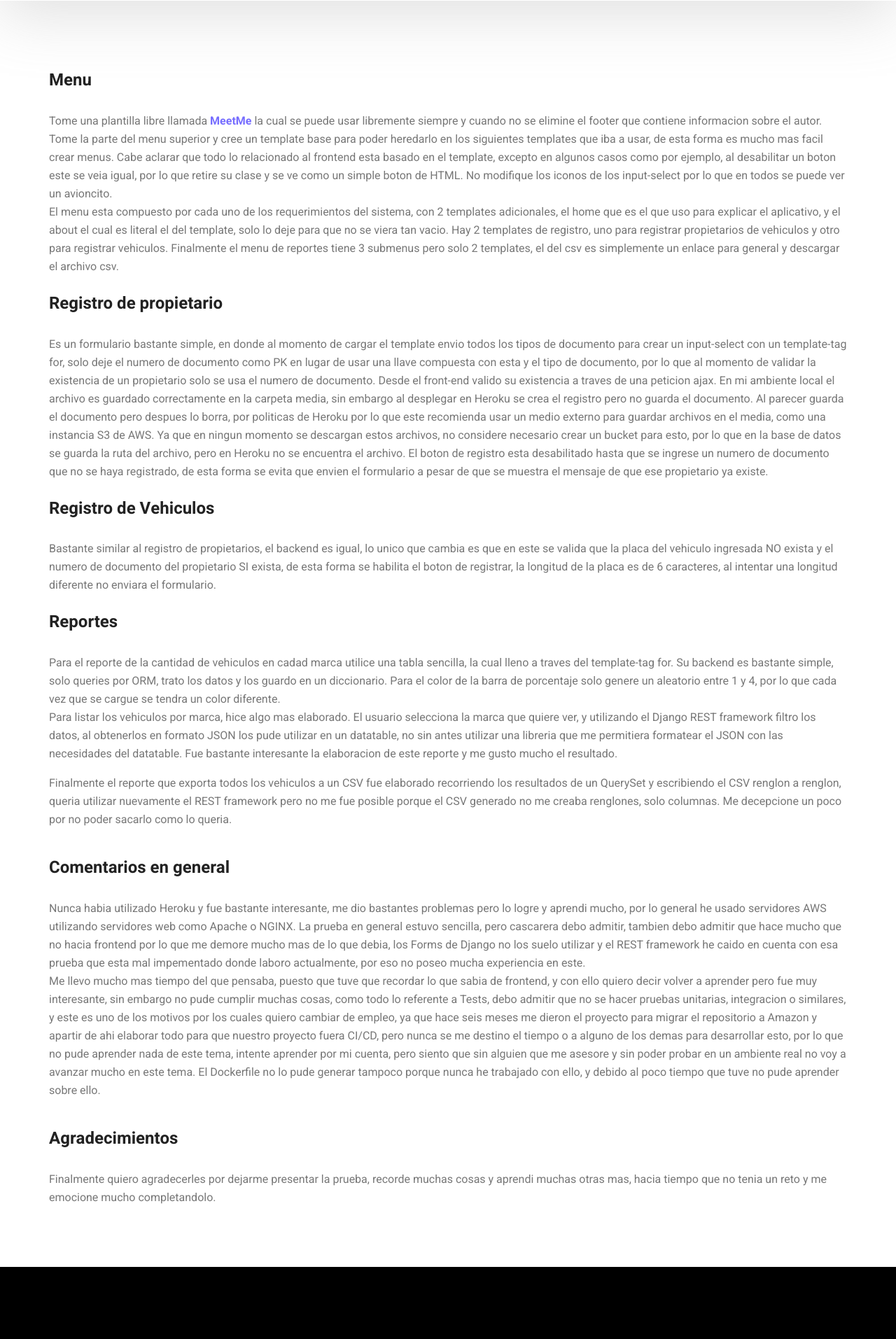
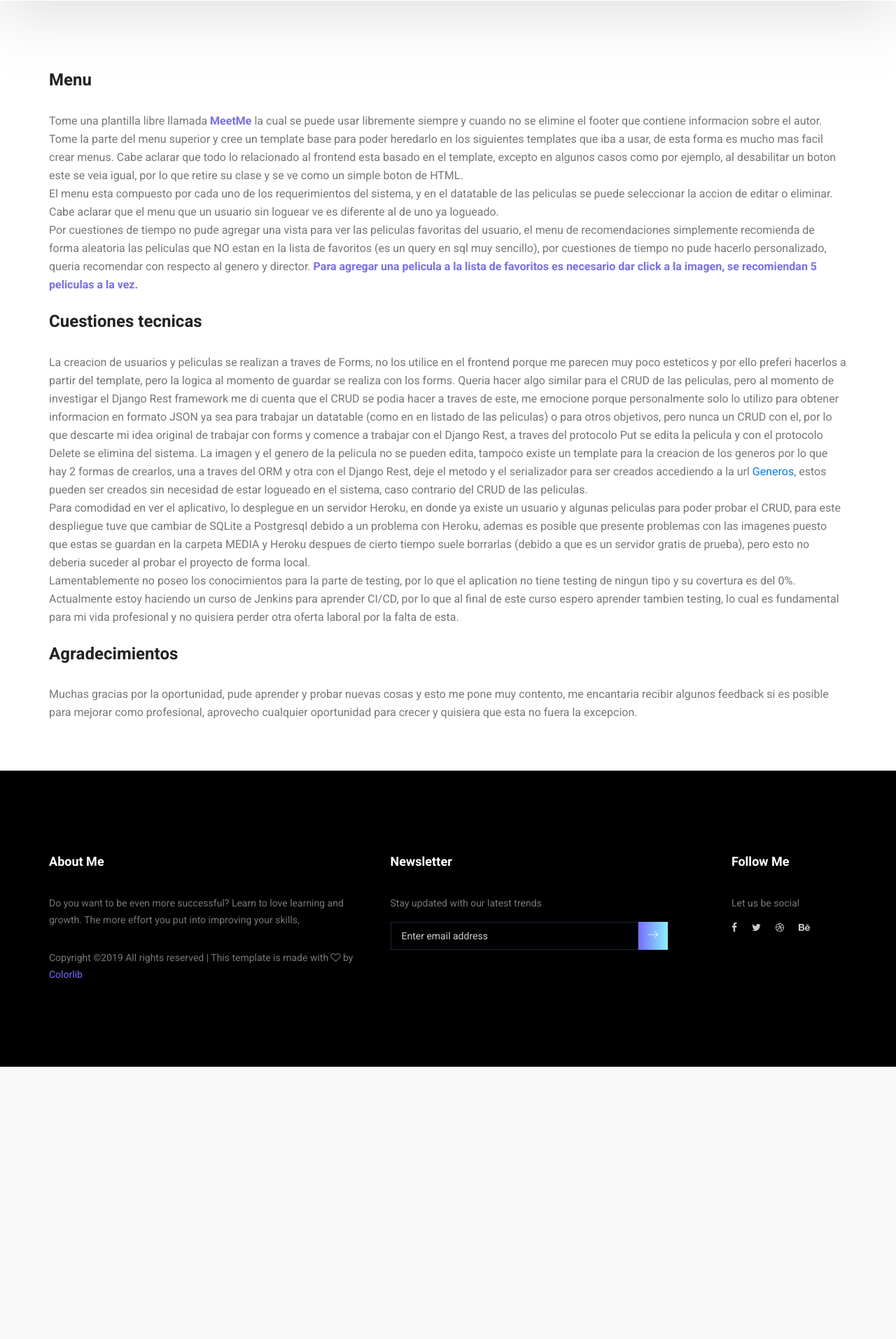
Before and after one commit to fava9410/omnibnk_test, a Django app: page / in a window 1280 px wide. Shown: the part 479-2392 px from the top of the page at 70% size. After the commit the page ends 2003 px from the top, so only its background shows below. Run offline with Django 3.2, Linux system fonts and the light colour scheme; some libraries are stand-ins or nearby versions.

Commit message:
'explicacion' changed and minor failure in recommendations

```diff
--- a/templates/index.html
+++ b/templates/index.html
@@ -19,47 +19,33 @@
 			<div class="container">
 				<h3 class="text-heading title_color">Menu</h3>
 				<p class="sample-text">
-					Tome una plantilla libre llamada <b>MeetMe</b> la cual se puede usar libremente siempre y cuando no se elimine el footer que contiene informacion sobre el autor. Tome la parte del menu superior y cree un template base para poder heredarlo en los siguientes templates que iba a usar, de esta forma es mucho  mas facil crear menus. Cabe aclarar que todo lo relacionado al frontend esta basado en el template, excepto en algunos casos como por ejemplo, al desabilitar un boton este se veia igual, por lo que retire su clase y se ve como un simple boton de HTML. No modifique los iconos de los input-select por lo que en todos se puede ver un avioncito.
+					Tome una plantilla libre llamada <b>MeetMe</b> la cual se puede usar libremente siempre y cuando no se elimine el footer que contiene informacion sobre el autor. Tome la parte del menu superior y cree un template base para poder heredarlo en los siguientes templates que iba a usar, de esta forma es mucho  mas facil crear menus. Cabe aclarar que todo lo relacionado al frontend esta basado en el template, excepto en algunos casos como por ejemplo, al desabilitar un boton este se veia igual, por lo que retire su clase y se ve como un simple boton de HTML.
 				</p>
 				<p class="sample-text">
-					El menu esta compuesto por cada uno de los requerimientos del sistema, con 2 templates adicionales, el home que es el que uso para explicar el aplicativo, y el about el cual es literal el del template, solo lo deje para que no se viera tan vacio. Hay 2 templates de registro, uno para registrar propietarios de vehiculos y otro para registrar vehiculos. Finalmente el menu de reportes tiene 3 submenus pero solo 2 templates, el del csv es simplemente un enlace para general y descargar el archivo csv.
+					El menu esta compuesto por cada uno de los requerimientos del sistema, y en el datatable de las peliculas se puede seleccionar la accion de editar o eliminar. Cabe aclarar que el menu que un usuario sin loguear ve es diferente al de uno ya logueado.
+				</p>
+				<p class="sample-text">
+					Por cuestiones de tiempo no pude agregar una vista para ver las peliculas favoritas del usuario, el menu de recomendaciones simplemente recomienda de forma aleatoria las peliculas que NO estan en la lista de favoritos (es un query en sql muy sencillo), por cuestiones de tiempo no pude hacerlo personalizado, queria recomendar con respecto al genero y director.
+					<b>Para agregar una pelicula a la lista de favoritos es necesario dar click a la imagen, se recomiendan 5 peliculas a la vez.</b>
 				</p>
 				<br>
-				<h3 class="text-heading title_color">Registro de propietario</h3>
+				<h3 class="text-heading title_color">Cuestiones tecnicas</h3>
 				<p class="sample-text">
-					Es un formulario bastante simple, en donde al momento de cargar el template envio todos los tipos de documento para crear un input-select con un template-tag for, solo deje el numero de documento como PK en lugar de usar una llave compuesta con esta y el tipo de documento, por lo que al momento de validar la existencia de un propietario solo se usa el numero de documento. Desde el front-end valido su existencia a traves de una peticion ajax. En mi ambiente local el archivo es guardado correctamente en la carpeta media, sin embargo al desplegar en Heroku se crea el registro pero no guarda el documento.
-					Al parecer guarda el documento pero despues lo borra, por politicas de Heroku por lo que este recomienda usar un medio externo para guardar archivos en el media, como una instancia S3 de AWS. Ya que en ningun momento se descargan estos archivos, no considere necesario crear un bucket para esto, por lo que en la base de datos se guarda la ruta del archivo, pero en Heroku no se encuentra el archivo.
-					El boton de registro esta desabilitado hasta que se ingrese un numero de documento que no se haya registrado, de esta forma se evita que envien el formulario a pesar de que se muestra el mensaje de que ese propietario ya existe.
+					La creacion de usuarios y peliculas se realizan a traves de Forms, no los utilice en el frontend porque me parecen muy poco esteticos y por ello preferi hacerlos a partir del template, pero la logica al momento de guardar se realiza con los forms. Queria hacer algo similar para el CRUD de las peliculas, pero al momento de investigar el Django Rest framework me di cuenta que el CRUD se podia hacer a traves de este, me emocione porque personalmente solo lo utilizo para obtener
+					informacion en formato JSON ya sea para trabajar un datatable (como en en listado de las peliculas) o para otros objetivos, pero nunca un CRUD con el, por lo que descarte mi idea original de trabajar con forms y comence a trabajar con el Django Rest, a traves del protocolo Put se edita la pelicula y con el protocolo Delete se elimina del sistema. La imagen y el genero de la pelicula no se pueden edita, tampoco existe un template para la creacion de los generos por lo que hay
+					2 formas de crearlos, una a traves del ORM y otra con el Django Rest, deje el metodo y el serializador para ser creados accediendo a la url <a href="/movies/manage_genres">Generos</a>, estos pueden ser creados sin necesidad de estar logueado en el sistema, caso contrario del CRUD de las peliculas.
 				</p>
-				<br>
-				<h3 class="text-heading title_color">Registro de Vehiculos</h3>
 				<p class="sample-text">
-					Bastante similar al registro de propietarios, el backend es igual, lo unico que cambia es que en este se valida que la placa del vehiculo ingresada NO exista y el numero de documento del propietario SI exista, de esta forma se habilita el boton de registrar, la longitud de la placa es de 6 caracteres, al intentar una longitud diferente no enviara el formulario.
+					Para comodidad en ver el aplicativo, lo desplegue en un servidor Heroku, en donde ya existe un usuario y algunas peliculas para poder probar el CRUD, para este despliegue tuve que cambiar de SQLite a Postgresql debido a un problema con Heroku, ademas es posible que presente problemas con las imagenes puesto que estas se guardan en la carpeta MEDIA y Heroku despues de cierto tiempo suele borrarlas (debido a que es un servidor gratis de prueba), pero esto no deberia suceder al
+					probar el proyecto de forma local.
 				</p>
-				<br>
-				<h3 class="text-heading title_color">Reportes</h3>
 				<p class="sample-text">
-					Para el reporte de la cantidad de vehiculos en cadad marca utilice una tabla sencilla, la cual lleno a traves del template-tag for. Su backend es bastante simple, solo queries por ORM, trato los datos y los guardo en un diccionario. Para el color de la barra de porcentaje solo genere un aleatorio entre 1 y 4, por lo que cada vez que se cargue se tendra un color diferente.
-				</p>
-				<p>
-					Para listar los vehiculos por marca, hice algo mas elaborado. El usuario selecciona la marca que quiere ver, y utilizando el Django REST framework filtro los datos, al obtenerlos en formato JSON los pude utilizar en un datatable, no sin antes utilizar una libreria que me permitiera formatear el JSON con las necesidades del datatable. Fue bastante interesante la elaboracion de este reporte y me gusto mucho el resultado.
-				</p>
-				<p>
-					Finalmente el reporte que exporta todos los vehiculos a un CSV fue elaborado recorriendo los resultados de un QuerySet y escribiendo el CSV renglon a renglon, queria utilizar nuevamente el REST framework pero no me fue posible porque el CSV generado no me creaba renglones, solo columnas. Me decepcione un poco por no poder sacarlo como lo queria.
-				</p>
-				<br>
-				<h3 class="text-heading title_color">Comentarios en general</h3>
-				<p class="sample-text">
-					Nunca habia utilizado Heroku y fue bastante interesante, me dio bastantes problemas pero lo logre y aprendi mucho, por lo general he usado servidores AWS utilizando servidores web como Apache o NGINX. La prueba en general estuvo sencilla, pero cascarera debo admitir, tambien debo admitir que hace mucho que no hacia frontend por lo que me demore mucho mas de lo que debia, los Forms de Django no los suelo utilizar y el REST framework he caido en cuenta con esa prueba que esta mal impementado donde laboro actualmente, por eso no poseo mucha experiencia en este.
-				</p>
-				<p>
-					Me llevo mucho mas tiempo del que pensaba, puesto que tuve que recordar lo que sabia de frontend, y con ello quiero decir volver a aprender pero fue muy interesante, sin embargo no pude cumplir muchas cosas, como todo lo referente a Tests, debo admitir que no se hacer pruebas unitarias, integracion o similares, y este es uno de los motivos por los cuales quiero cambiar de empleo, ya que hace seis meses me dieron el proyecto para migrar el repositorio a Amazon y apartir de ahi elaborar todo para que nuestro proyecto fuera CI/CD, pero nunca se me destino el tiempo o a alguno de los demas para desarrollar esto, por lo que no pude aprender nada de este tema,
-					intente aprender por mi cuenta, pero siento que sin alguien que me asesore y sin poder probar en un ambiente real no voy a avanzar mucho en este tema. El Dockerfile no lo pude generar tampoco porque nunca he trabajado con ello, y debido al poco tiempo que tuve no pude aprender sobre ello.
+					Lamentablemente no poseo los conocimientos para la parte de testing, por lo que el aplication no tiene testing de ningun tipo y su covertura es del 0%. Actualmente estoy haciendo un curso de Jenkins para aprender CI/CD, por lo que al final de este curso espero aprender tambien testing, lo cual es fundamental para mi vida profesional y no quisiera perder otra oferta laboral por la falta de esta.
 				</p>
 				<br>
 				<h3 class="text-heading title_color">Agradecimientos</h3>
-				<p>
-					Finalmente quiero agradecerles por dejarme presentar la prueba, recorde muchas cosas y aprendi muchas otras mas, hacia tiempo que no tenia un reto y me emocione mucho completandolo.
+				<p class="sample-text">
+					Muchas gracias por la oportunidad, pude aprender y probar nuevas cosas y esto me pone muy contento, me encantaria recibir algunos feedback si es posible para mejorar como profesional, aprovecho cualquier oportunidad para crecer y quisiera que esta no fuera la excepcion.
 				</p>
 			</div>
 		</section>
--- a/templates/movies/recommendations.html
+++ b/templates/movies/recommendations.html
@@ -22,8 +22,9 @@
         <div class="row gallery-item">
           {% for movie in  movies %}
           <div class="col-md-4">
-            <div class="single-gallery-image" style="background: url(/media/{{movie.imagefile}});"
-            onclick="add_user_movie({{movie.id}})" id="img_{{movie.id}}"></div>
+            <div class="single-gallery-image" style="background: url(/media/{{movie.imagefile}}); cursor:pointer;"
+              onclick="add_user_movie({{movie.id}})" id="img_{{movie.id}}" title="Add movie to your favorite list">
+            </div>
           </div>
           {% endfor %}
         </div>
```
